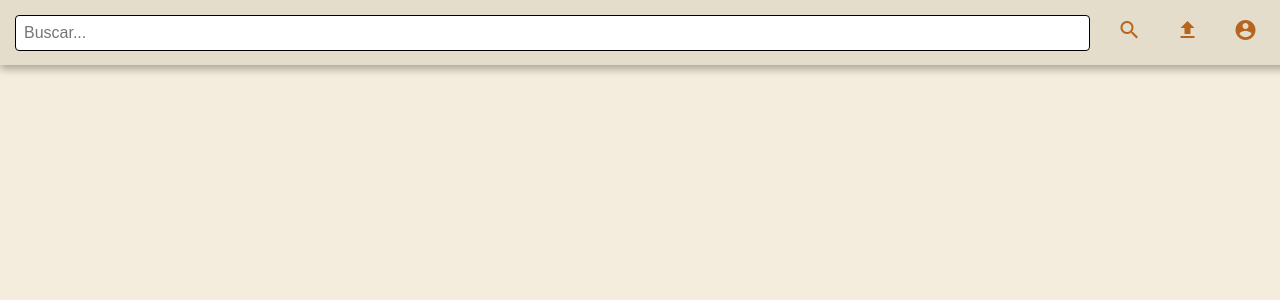
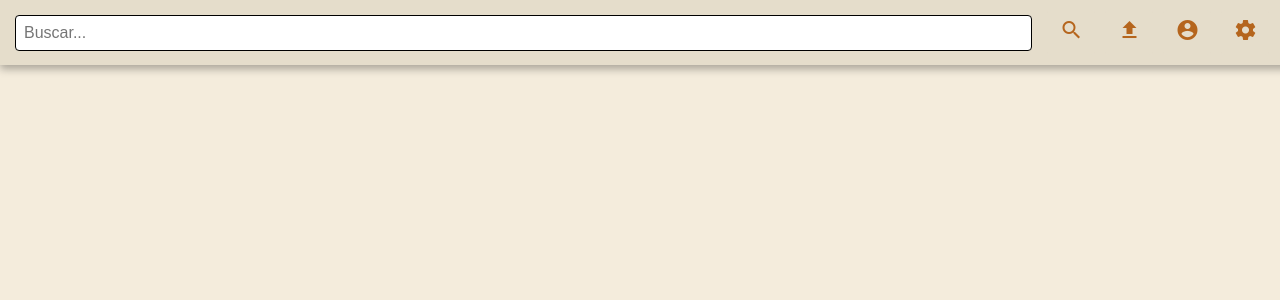
Before and after one commit to KEGAVICIO/Library, a React (Vite) app in the folder front/: page /settings in a window 1280 px wide. Shown: the top 300 px of the page. Built offline with nearby package versions, Linux system fonts and the light colour scheme.

Commit message:
ChangeSearchBar
Cambios de searchbar

```diff
--- a/front/src/components/searchbar/SearchBar.css
+++ b/front/src/components/searchbar/SearchBar.css
@@ -32,7 +32,8 @@
 /* Ajuste general para los botones */
 .search-button,
 .upload-button,
-.profile-button {
+.profile-button,
+.settings-button {
   background-color: var(--fondooscuro);
   border: none;
   padding: 8px 12px;
@@ -45,7 +46,8 @@
 /* Efecto hover */
 .search-button:hover,
 .upload-button:hover,
-.profile-button:hover {
+.profile-button:hover,
+.settings-button:hover {
   background-color: var(--botones);
 }
 
--- a/front/src/components/searchbar/SearchBar.jsx
+++ b/front/src/components/searchbar/SearchBar.jsx
@@ -22,10 +22,13 @@ function SearchBar({ onSearch }) {
           <span class="material-icons">search</span>
         </button>
         <button className="upload-button">
-        <span class="material-icons">file_upload</span>
+          <span class="material-icons">file_upload</span>
         </button>
         <button className="profile-button">
-        <span class="material-icons">account_circle</span>
+          <span class="material-icons">account_circle</span>
+        </button>
+        <button className="settings-button">
+          <span class="material-icons">settings</span>
         </button>
       </div>
     </nav>
--- a/front/src/views/Books/Books.jsx
+++ b/front/src/views/Books/Books.jsx
@@ -3,12 +3,12 @@ import { useEffect, useState } from "react";
 function Home() {
   const [message, setMessage] = useState("Cargando...");
 
-  useEffect(() => {
+  /*useEffect(() => {
     fetch("http://127.0.0.1:8000/api/hello/")
       .then(response => response.json())
       .then(data => setMessage(data.message))
       .catch(error => console.error("Error:", error));
-  }, []);
+  }, []);*/
 
   return (
     <div style={{ textAlign: "center", marginTop: "50px" }}>
```
Also changed, not shown: 1 other file (tests, documents, lock files or other folders).
